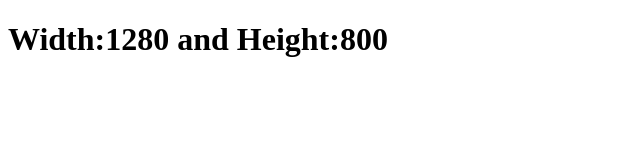
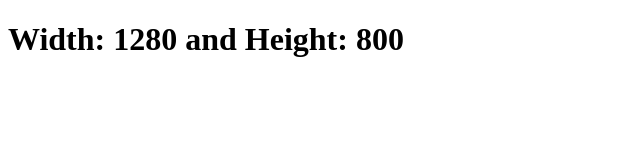
Before and after one commit to acciojob/screen-size-VUTNUR, a website: page main.html in a window 1280 px wide. Shown: the whole page, without its empty margins (0-640 px from the left). Drawn offline with Linux system fonts and the light colour scheme.

Commit message:
created a submission

```diff
--- a/main.html
+++ b/main.html
@@ -5,7 +5,7 @@
 <head>
 	<link rel="stylesheet" href="styles.css">
 </head>
-<body onload="updateSize()" onresize="updateSize()">
+<body onload="getSize()" onresize="getSize()">
 	<div id="sizeInfo">
 	</div>
 
--- a/script.js
+++ b/script.js
@@ -1,9 +1,6 @@
 //your JS code here. If required.
-
-function updateSize() {
-	const sizeInfo=document.getElementById("sizeInfo");
-	const w= window.innerWidth;
-	const h=window.innerHeight;
-	sizeInfo.innerHTML=`<h1>Width:${w} and Height:${h}</h1>`
-// document.getElementById('sizeInfo').innerHTML="<h1>Width:"+w+" and Height:"+h+"</h1>";
-}
+function getSize() {
+			var w = document.documentElement.clientWidth;
+			var h = document.documentElement.clientHeight;
+			document.getElementById('sizeInfo').innerHTML = "<h1>Width: " + w + " and Height: " + h + "</h1>";
+		}
```
